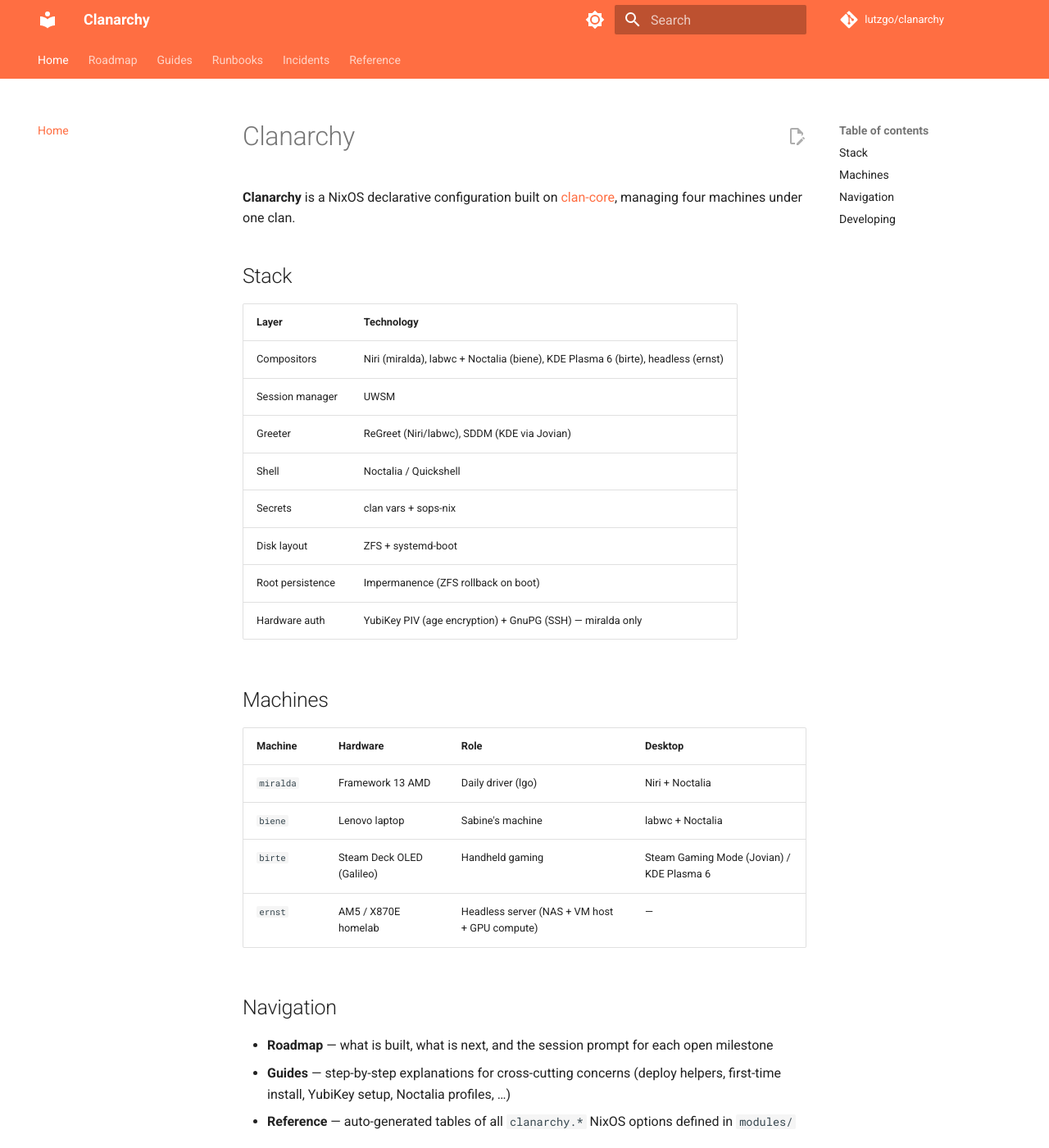
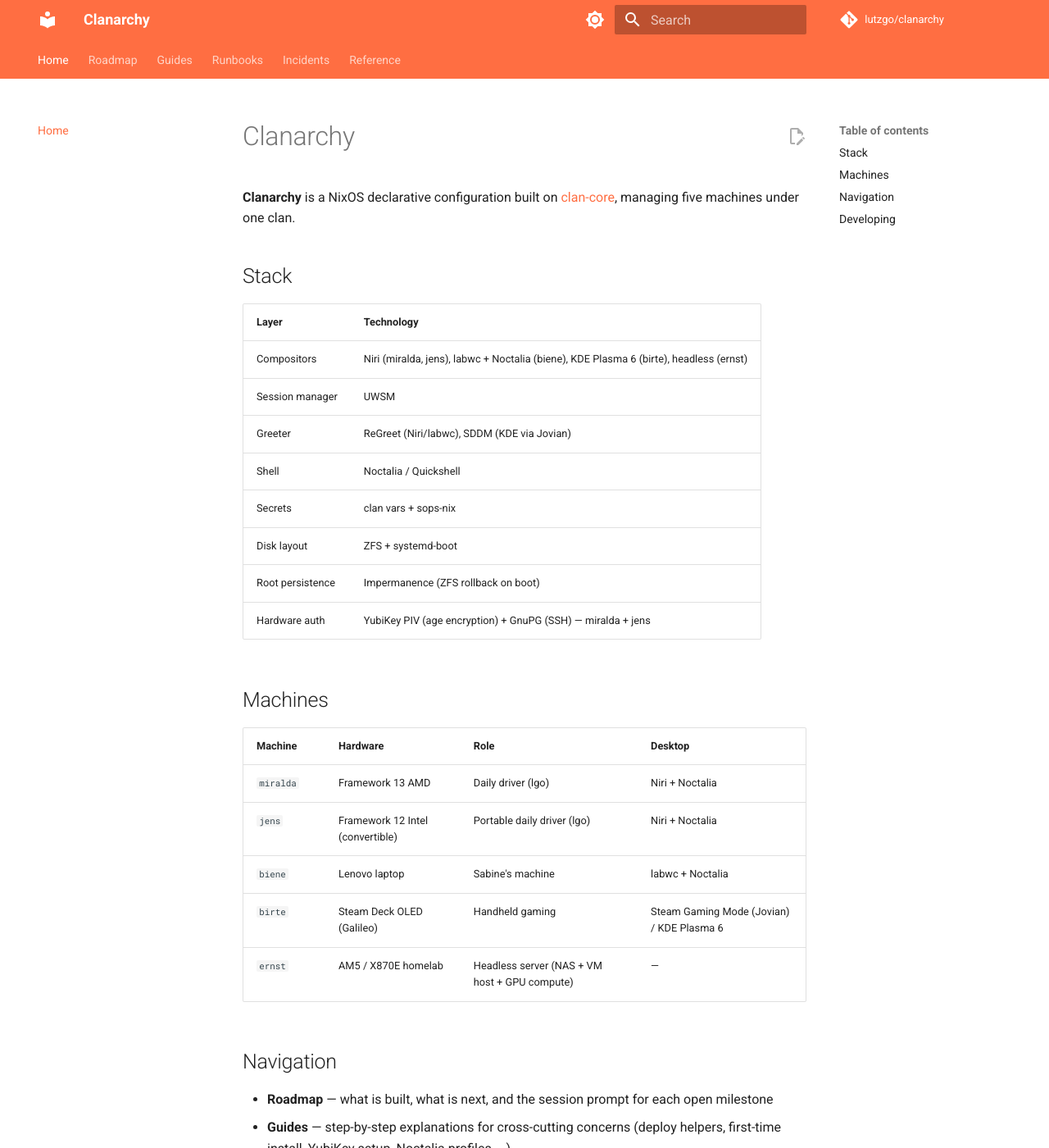
Before and after one commit to lutzgo/clanarchy, an MkDocs documentation site: the page built from docs/index.md, in a window 1280 px wide and 1400 px high. Shown: the whole window at 82% size. Built offline with MkDocs 1.6.1 and Material for MkDocs 9.7.7, drawn with Linux system fonts in a browser that asks for light colours; comment, search, counter and statistics services are not loaded.

Commit message:
Add jens, a Framework 12 mirroring miralda's setup
jens is deliberately the same machine as miralda from the user's side:
the same Niri + UWSM + regreet desktop, the same Selenized Black theme
and per-workspace wallpapers, ZFS + impermanence, YubiKey, printing,
Syncthing, the same five browsers, and lgo's full toolchain.

The differences are hardware only:

  - Intel rather than AMD.  clanarchy.hardware.cpu drives more than
    microcode -- modules/roles/laptop.nix reads it to pick the GPU
    baseline and to enable thermald.
  - A 1920x1200 panel, so the niri role's resolution defaults (miralda's
    2256x1504) have to be named in clan.nix.  Scale 1.25 is right for
    both.
  - It folds into a tablet.  New modules/hardware/convertible.nix adds
    iio-sensor-proxy, an auto-rotate user service driving 'niri msg'
    (niri has no orientation client of its own), and wvkbd, bound to
    Mod+O in the shared niri HM module.  Declared fleet-wide and guarded
    on its own option, same pattern as hardware/zsa.nix -- it has to be
    fleet-wide because niri-hm.nix reads the option to decide whether to
    bind the keyboard.

Two things miralda has that jens does not: OpenTabletDriver and the
hid_uclogic blacklist, because the Huion Kamvas is a desk fixture; and
Ollama, because miralda's local-ai role is ROCm and this iGPU is Intel.
The local-ai 'opencode' role goes with it -- it hard-codes
http://localhost:11434, so on a machine with no ollama it would install
a client pointed at nothing.

miralda's stylix.nix and wallpapers.nix move to
modules/themes/selenized-black.nix and
modules/wallpapers/nix-anarchy.nix.  Neither ever held anything
machine-specific, and a second copy for jens would have started drifting
the first time either was tweaked.  Pure move: miralda's derivations are
unchanged.

Still needed before this can be deployed, all of it hardware-dependent:
the by-id disk path in machines/jens/disko.nix, machines/jens/facter.json,
the /boot PARTUUID after disko has partitioned, jens's ZeroTier IPv6 in
the ssh block in modules/users/lgo.nix, and 'clan vars generate jens'.
Each is marked TODO(install) at its site.

Co-Authored-By: Claude Opus 5 <noreply@anthropic.com>
Claude-Session: https://claude.ai/code/session_01SS2STb7VgxSV4nat79sKMv

```diff
--- a/docs/index.md
+++ b/docs/index.md
@@ -1,25 +1,26 @@
 # Clanarchy
 
-**Clanarchy** is a NixOS declarative configuration built on [clan-core](https://git.clan.lol/clan/clan-core), managing four machines under one clan.
+**Clanarchy** is a NixOS declarative configuration built on [clan-core](https://git.clan.lol/clan/clan-core), managing five machines under one clan.
 
 ## Stack
 
 | Layer | Technology |
 |-------|------------|
-| Compositors | Niri (miralda), labwc + Noctalia (biene), KDE Plasma 6 (birte), headless (ernst) |
+| Compositors | Niri (miralda, jens), labwc + Noctalia (biene), KDE Plasma 6 (birte), headless (ernst) |
 | Session manager | UWSM |
 | Greeter | ReGreet (Niri/labwc), SDDM (KDE via Jovian) |
 | Shell | Noctalia / Quickshell |
 | Secrets | clan vars + sops-nix |
 | Disk layout | ZFS + systemd-boot |
 | Root persistence | Impermanence (ZFS rollback on boot) |
-| Hardware auth | YubiKey PIV (age encryption) + GnuPG (SSH) — miralda only |
+| Hardware auth | YubiKey PIV (age encryption) + GnuPG (SSH) — miralda + jens |
 
 ## Machines
 
 | Machine | Hardware | Role | Desktop |
 |---------|----------|------|---------|
 | `miralda` | Framework 13 AMD | Daily driver (lgo) | Niri + Noctalia |
+| `jens` | Framework 12 Intel (convertible) | Portable daily driver (lgo) | Niri + Noctalia |
 | `biene` | Lenovo laptop | Sabine's machine | labwc + Noctalia |
 | `birte` | Steam Deck OLED (Galileo) | Handheld gaming | Steam Gaming Mode (Jovian) / KDE Plasma 6 |
 | `ernst` | AM5 / X870E homelab | Headless server (NAS + VM host + GPU compute) | — |
```
Also changed, not shown: CLAUDE.md (+27 -13 lines), 12 other files.
